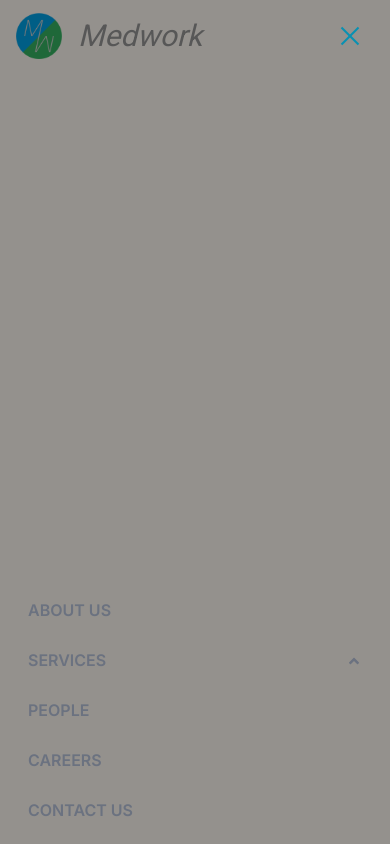
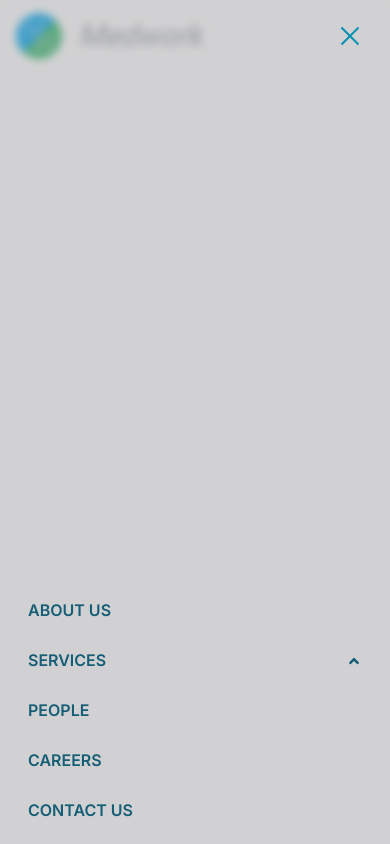
Before and after one commit to Medwork-CRO/webpage, a Next.js app: page / in a window 390 px wide. Both pictures are taken after a click on the button 350 px from the left and 36 px from the top of the page. Shown: the top 844 px of the page. Built offline with nearby package versions, Linux system fonts and the light colour scheme.

Commit message:
Update hamburger navigation

```diff
--- a/src/components/NavHamburger.tsx
+++ b/src/components/NavHamburger.tsx
@@ -27,7 +27,7 @@ function VerticalNav({ label, href, subCategories }: NavProp) {
   return (
     <div className="transform duration-200">
       <div
-        className="flex items-center justify-between text-gray-500 dark:text-gray-400 hover:text-cyan-500"
+        className="flex items-center justify-between text-cyan-800 dark:text-cyan-400 hover:text-cyan-600 hover:dark:text-cyan-200"
         onClick={() => setIsClicked(!isClicked)}
       >
         {!hasSubCategories && (
@@ -55,7 +55,7 @@ function VerticalNav({ label, href, subCategories }: NavProp) {
         <div className={"flex w-[200px] flex-col"}>
           {subCategories.map((subCategory) => (
             <Link
-              className="ml-2 px-5 py-3 text-md font-semibold text-gray-500 dark:text-gray-400 hover:text-cyan-500"
+              className="ml-2 px-5 py-3 text-md font-semibold text-cyan-800 dark:text-cyan-400 hover:text-cyan-600 hover:dark:text-cyan-200"
               aria-label={`By clicking you will be taken to ${subCategory.label}`}
               key={subCategory.href}
               href={subCategory.href}
@@ -75,7 +75,7 @@ function NavHamburger(navHamburger: NavHamburgerProp & { isOpen: boolean }) {
   return (
     <>
       {navHamburger.isOpen &&
-        <div className="fixed inset-0 bg-black bg-opacity-40 z-10"></div>}
+        <div className="fixed inset-0 bg-gray-400 backdrop-blur-sm bg-opacity-40 z-10"></div>}
       <div className={`mx-6 mb-2 flex flex-col fixed inset-x-1 bottom-0 transform duration-200 ${visibility} z-20`}>
         {navHamburger.nav.map((props) => (
           <VerticalNav key={props.href} {...props} />
```
